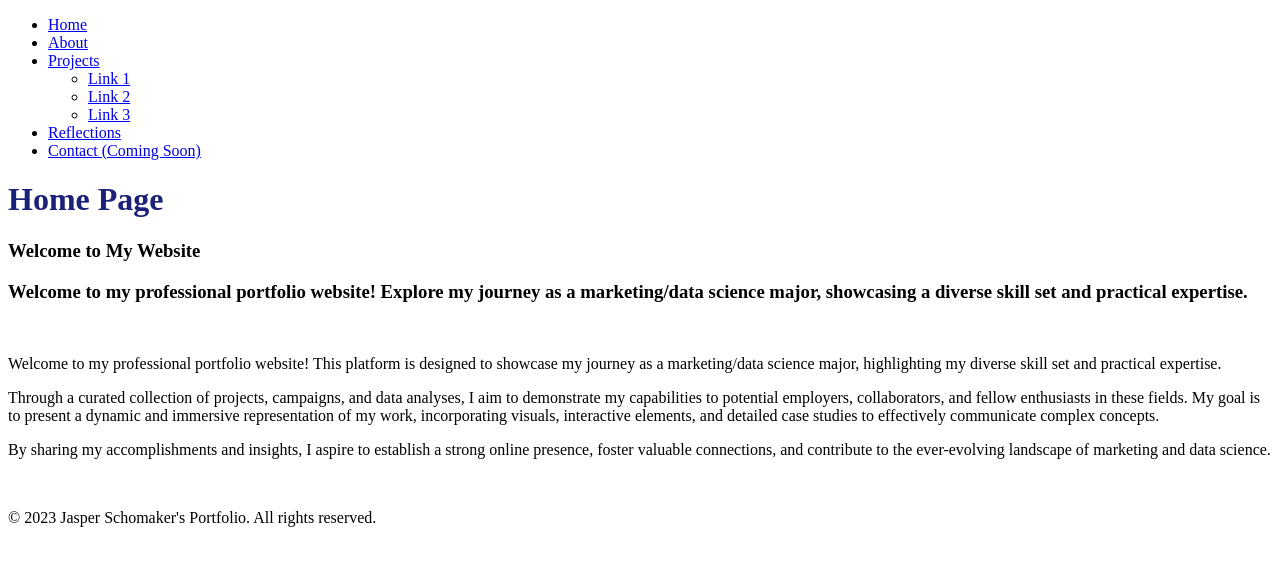
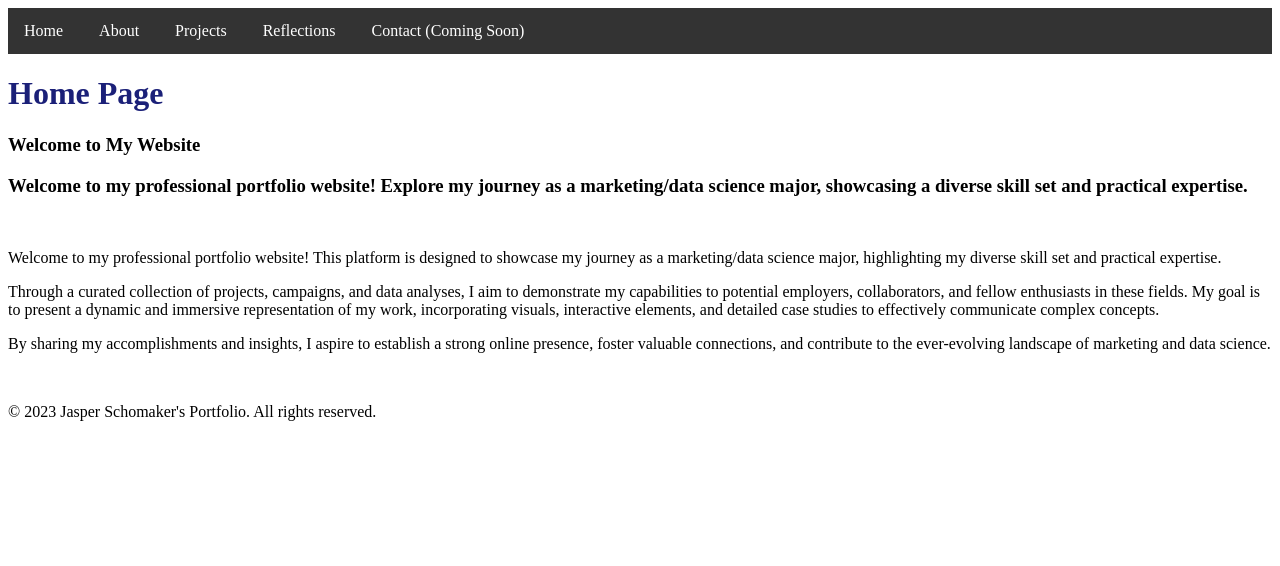
Before and after one commit to JwS09/JwS09.github.io, a plain HTML site: page islt_7310/index.html in a window 1280 px wide. Drawn offline with Linux system fonts and the light colour scheme.

Commit message:
Add files via upload

```diff
--- a/islt_7310/index.html
+++ b/islt_7310/index.html
@@ -21,31 +21,33 @@ Updated/Tested:  September 18, 2023; Passed on Brave and Chrome browsers.
 <head>
     <meta charset="utf-8">
     <link rel="stylesheet" href="styleSheet1.css">
-               <link rel="nav" type="text/css" href="nav1.css">
+	<link rel="stylesheet" href="nav1.css">
 
     <title>Home Page</title>
 </head>
 
-<nav>
-    <ul>
+<body>
+    <nav class="navbar">
+        <ul class="nav">
             <li><a href="index.html">Home</a></li>
             <li><a href="about.html">About</a></li>
-        <li><a href="projects.html">Projects</a></li>
-            <ul>
-                <li><a href="#">Link 1</a></li> <!-- Placeholder for Link 1 -->
-                <li><a href="#">Link 2</a></li> <!-- Placeholder for Link 2 -->
-                <li><a href="#">Link 3</a></li> <!-- Placeholder for Link 3 -->
+            <li class="dropdown">
+                <a href="projects.html">Projects</a>
+                <ul class="submenu">
+                    <li><a href="#">Link 1</a></li>
+                    <li><a href="#">Link 2</a></li>
+                    <li><a href="#">Link 3</a></li>
                 </ul>
+            </li>
             <li><a href="reflection.html">Reflections</a></li>
             <li><a href="#contact.html">Contact (Coming Soon)</a></li>
         </ul>
     </nav>
 
-<body>
     <header>
         <h1>Home Page</h1>
-        <h3>Welcome to My Website</h2>
-        <p><h3>Welcome to my professional portfolio website! Explore my journey as a marketing/data science major, showcasing a diverse skill set and practical expertise.</h3> </p>
+        <h3>Welcome to My Website</h3>
+        <p><h3>Welcome to my professional portfolio website! Explore my journey as a marketing/data science major, showcasing a diverse skill set and practical expertise.</h3></p>
     </header>
     <br>
     <p>Welcome to my professional portfolio website! This platform is designed to showcase my journey as a marketing/data science major, highlighting my diverse skill set and practical expertise. </p>
--- a/islt_7310/nav1.css
+++ b/islt_7310/nav1.css
@@ -1,10 +1,63 @@
-/* nav1.css */
-/* Styles for the <nav> section */
+/* Styles for the navbar */
+.navbar {
+    background-color: #333;
+    overflow: hidden;
+}
 
 /* Reset default list styles and remove bullet points */
 ul.nav, li {
     list-style: none;
-    padding: 20px;
-    margin: 10px;
-    display: inline;
-  }
+    padding: 0;
+    margin: 0;
+    display: inline-block;
+}
+
+ul.nav a, .dropdown a {
+    display: block;
+    color: white;
+    text-align: center;
+    padding: 14px 16px;
+    text-decoration: none;
+}
+
+/* Hover effect for the navbar links */
+ul.nav a:hover, .dropdown:hover a {
+    background-color: #555;
+    color: white;
+}
+
+/* Style for the dropdown container */
+li.dropdown {
+    display: inline-block;
+}
+
+/* Initially hide the submenu */
+.dropdown .submenu {
+    display: none;
+    position: absolute;
+    background-color: #333;
+    min-width: 160px;
+    box-shadow: 0px 8px 16px 0px rgba(0,0,0,0.2);
+    z-index: 1;
+}
+
+/* Style for submenu items */
+.dropdown .submenu li {
+    display: block;
+}
+
+.dropdown .submenu li a {
+    padding: 12px 16px;
+    text-decoration: none;
+    color: white;
+}
+
+/* Hover effect for submenu items */
+.dropdown .submenu li a:hover {
+    background-color: #555;
+}
+
+/* Show the submenu on hover */
+.dropdown:hover .submenu {
+    display: block;
+}
--- /dev/null
+++ b/islt_7310/nav2.css
@@ -0,0 +1,32 @@
+/* Style the links within the list items */
+
+nav a {
+    /* Text color for the links */
+    color: #fff;
+    /* Remove underline from links */
+    text-decoration: none;
+    /* Add padding to the links */
+    padding: 20px;
+    /* Add a border to separate the links */
+    border: 1px solid #444;
+}
+nav {
+    /* Background color for the navigation bar */
+    background-color: #333;
+    /* Add padding above and below the navigation bar */
+    padding: 20px 0;
+}
+
+nav li {
+    /* Display list items inline for a horizontal layout */
+    display: inline;
+    /* Add right margin between list items */
+    margin-right: 20px;
+}
+
+/* Styles for the list items within the navigation bar */
+nav ul {
+    /* Remove bullet points from the list */
+    list-style-type: none;
+    padding: 10px;
+}
```
Lines whose indentation alone changed are shown as unchanged.
